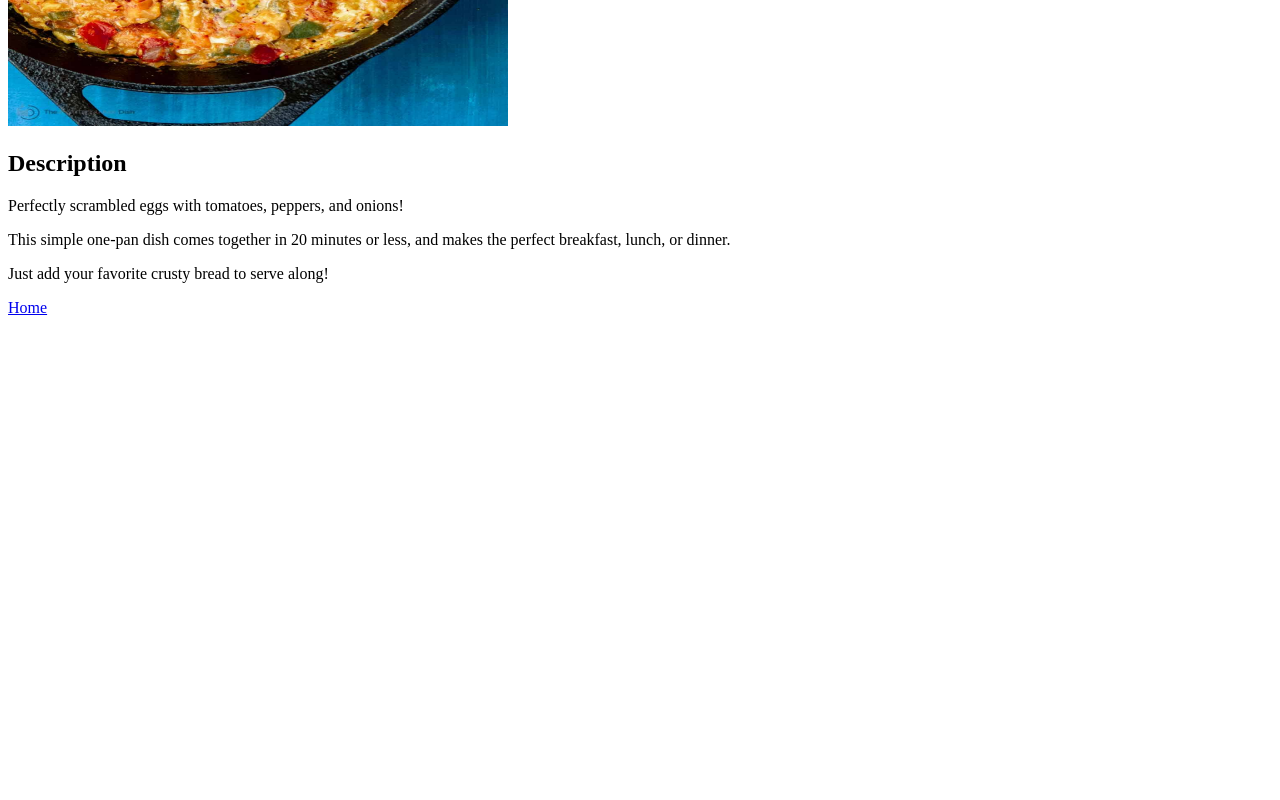
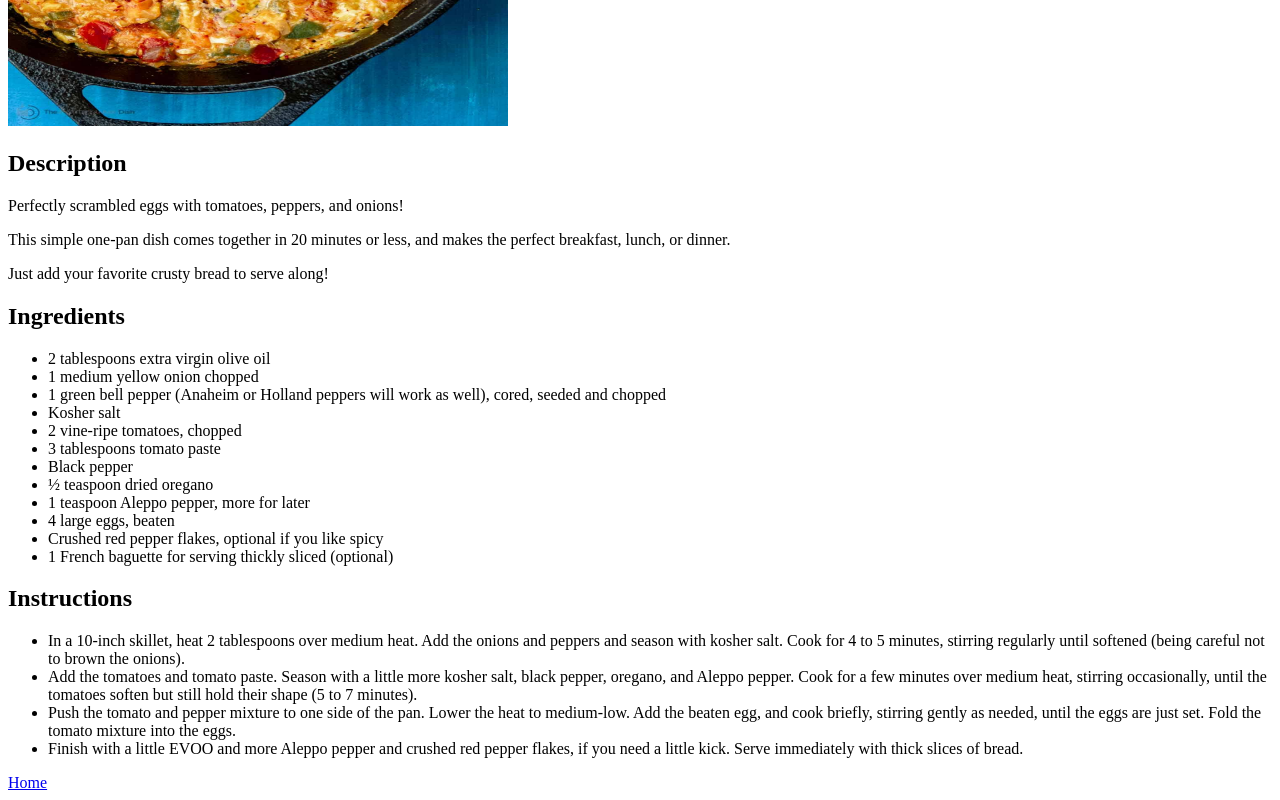
Before and after one commit to Kuro-Tie/odin-recipes, a plain HTML site: page recipes/menemen.html in a window 1280 px wide. Shown: the part 454-1254 px from the top of the page. Before the commit the page ends 800 px from the top, so only its background shows below. Drawn offline with Linux system fonts and the light colour scheme.

Commit message:
menemen recipe page completed

```diff
--- a/recipes/menemen.html
+++ b/recipes/menemen.html
@@ -17,6 +17,31 @@
     <p>Just add your favorite crusty bread to serve along!</p>
 
 
+    <h2>Ingredients</h2>
+    <ul>
+        <li>2 tablespoons extra virgin olive oil</li>
+        <li>1 medium yellow onion chopped</li>
+        <li>1 green bell pepper (Anaheim or Holland peppers will work as well), cored, seeded and chopped</li>
+        <li>Kosher salt</li>
+        <li>2 vine-ripe tomatoes, chopped</li>
+        <li>3 tablespoons tomato paste</li>
+        <li>Black pepper</li>
+        <li>&#189; teaspoon dried oregano</li>
+        <li>1 teaspoon Aleppo pepper, more for later</li>
+        <li>4 large eggs, beaten</li>
+        <li>Crushed red pepper flakes, optional if you like spicy</li>
+        <li>1 French baguette for serving thickly sliced (optional)</li>
+    </ul>
+
+    <h2>Instructions</h2>
+
+    <ul>
+        <li>In a 10-inch skillet, heat 2 tablespoons over medium heat. Add the onions and peppers and season with kosher salt. Cook for 4 to 5 minutes, stirring regularly until softened (being careful not to brown the onions).</li>
+        <li>Add the tomatoes and tomato paste. Season with a little more kosher salt, black pepper, oregano, and Aleppo pepper. Cook for a few minutes over medium heat, stirring occasionally, until the tomatoes soften but still hold their shape (5 to 7 minutes).</li>
+        <li>Push the tomato and pepper mixture to one side of the pan. Lower the heat to medium-low. Add the beaten egg, and cook briefly, stirring gently as needed, until the eggs are just set. Fold the tomato mixture into the eggs.</li>
+        <li>Finish with a little EVOO and more Aleppo pepper and crushed red pepper flakes, if you need a little kick. Serve immediately with thick slices of bread.</li>
+    </ul>
+
     <a href="../index.html">Home</a>
 </body>
 </html>
```
